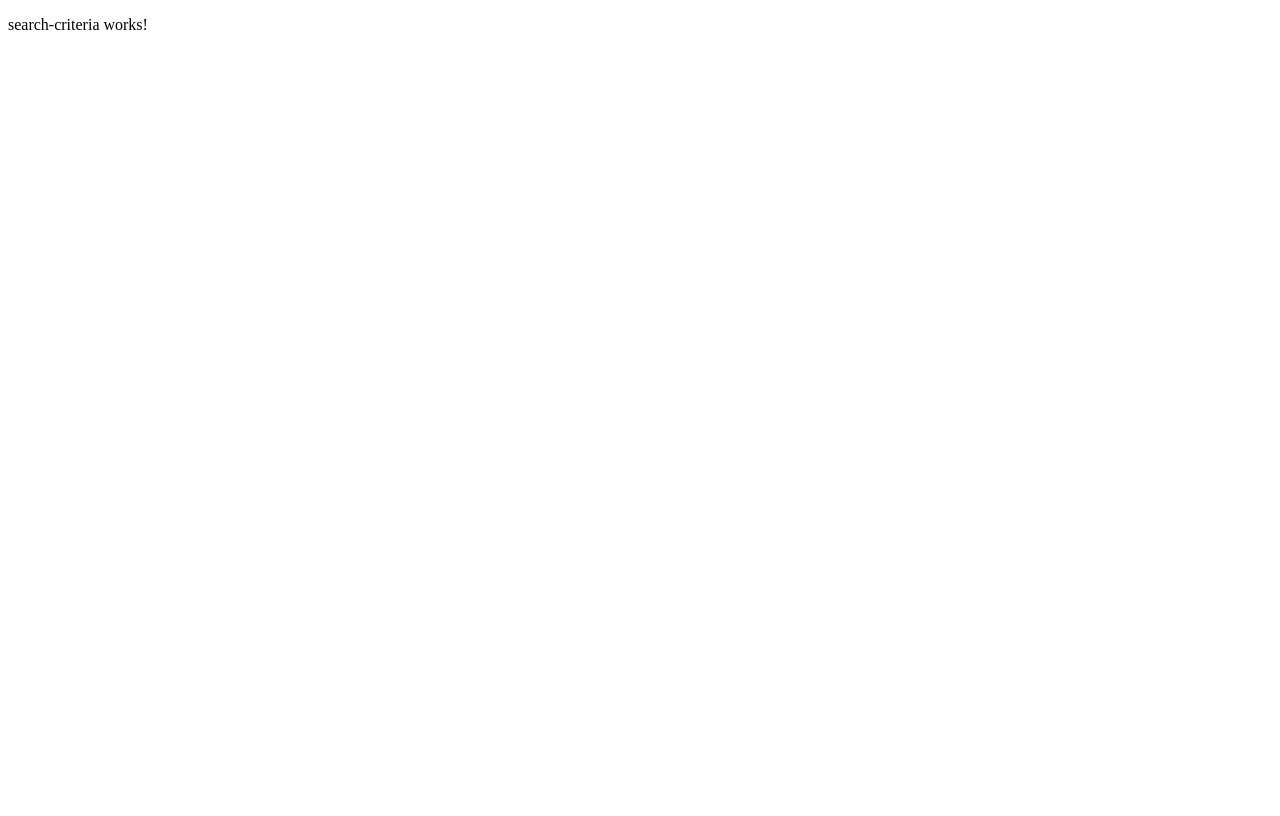
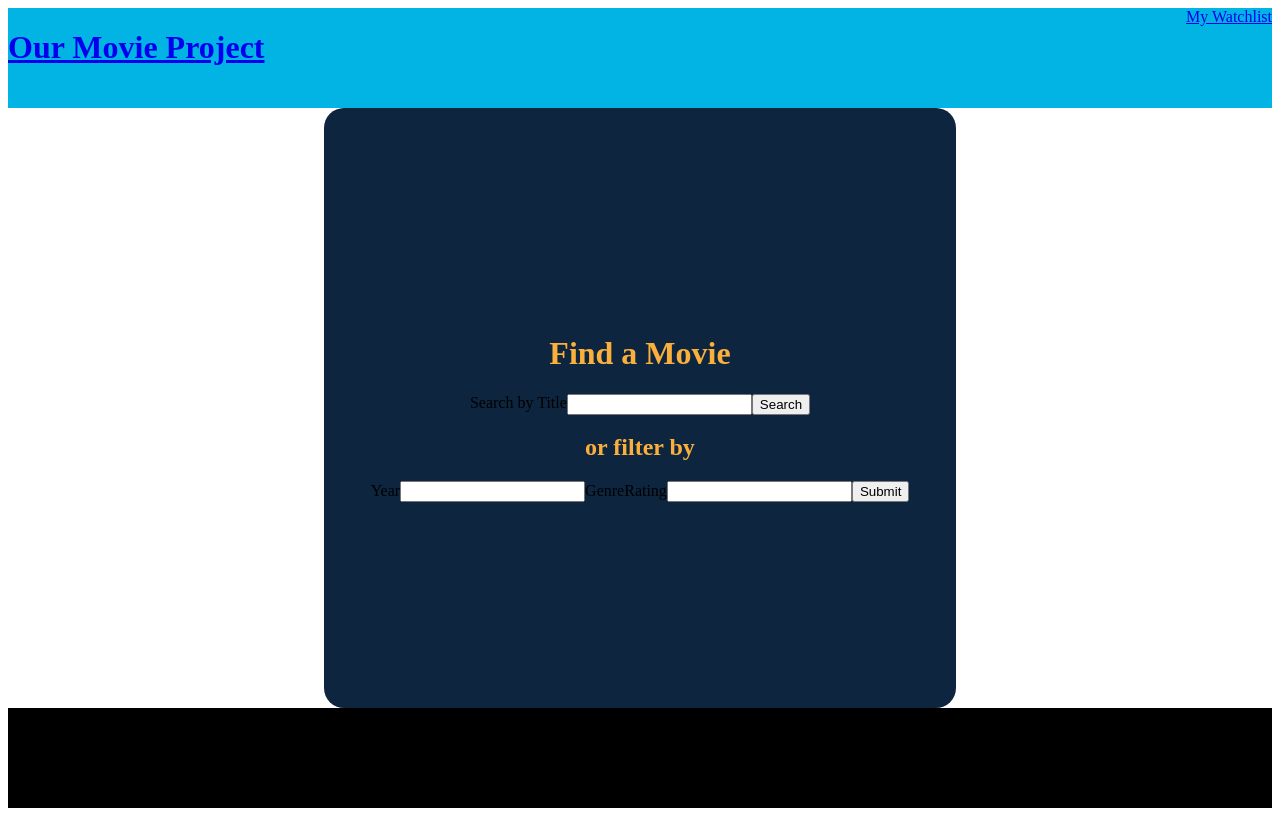
Before and after one commit to KDuke33/Agular-Movie-Project, an Angular app: page /search-criteria in a window 1280 px wide. Built offline with nearby package versions, Linux system fonts and the light colour scheme.

Commit message:
updated components and added html css

```diff
--- a/src/app/app-routing.module.ts
+++ b/src/app/app-routing.module.ts
@@ -5,8 +5,9 @@ import { SearchCriteriaComponent } from './search-criteria/search-criteria.compo
 import { WatchListComponent } from './watch-list/watch-list.component';
 
 const routes: Routes = [
+  { path: "search-criteria", component: SearchCriteriaComponent },
   { path: "movie-list", component: MovieListComponent },
-  { path: "watchlist-page", component: WatchListComponent },
+  { path: "watch-list", component: WatchListComponent },
   { path: "", redirectTo: "/search-criteria", pathMatch: "full" },
   { path: "**", component: SearchCriteriaComponent}
 ];
--- a/src/app/app.component.css
+++ b/src/app/app.component.css
@@ -0,0 +1,11 @@
+header {
+    background-color: #01b4e4;
+    height: 100px;
+    display: flex;
+    justify-content: space-between;
+}
+
+footer {
+    background-color: black;
+    height: 100px;
+}
--- a/src/app/app.component.html
+++ b/src/app/app.component.html
@@ -1,4 +1,11 @@
+<header>
+    <h1><a routerLink="/search-criteria">Our Movie Project</a></h1>
+    <nav><a routerLink="/watch-list">My Watchlist</a> </nav>
+</header>
+<div class="body">
 <router-outlet></router-outlet>
+</div>
+<footer></footer>
 
 
 <!-- <div>
--- a/src/app/model/movie.ts
+++ b/src/app/model/movie.ts
@@ -3,4 +3,5 @@ export interface Movie {
     description: string;
     year: number;
     rating: number;
+    genre: string;
 }
--- a/src/app/movie-list/movie-list.component.html
+++ b/src/app/movie-list/movie-list.component.html
@@ -1,15 +1,4 @@
-<form #form="ngForm" (ngSubmit)="getMovieByTitle(form)">
-    <label for="title">Title</label>
-    <input type="text" name="title" id="title" ngModel>
-    <button>Search</button>
-</form>
 
-
-<form #formData="ngForm" (ngSubmit)="submitForm(formData)">
-    <label for="year">Year</label>
-    <input type="number" name="year" id="year" ngModel>
-    <button>Submit</button>
-</form>
 
 <div class="movies-wrapper">
     <div (click)="showInfo(i)" *ngFor="let movie of movieData; index as i" class="single-movie">
--- a/src/app/movie-list/movie-list.component.ts
+++ b/src/app/movie-list/movie-list.component.ts
@@ -14,26 +14,23 @@ showPopup: any = 21
   constructor(private service: MovieServiceService) { }
 
   ngOnInit(): void {
-    this.service.getMovieYear(2000, 8).subscribe((data: any) => {
-      // console.log(data.results)
-      this.movieData = data.results
-    })
+    // getMovieByTitle(form: NgForm){
+    //   this.service.getMovieTitle(form.value.title).subscribe((res: any) => {
+    //     this.movieData = res.results
+    //     console.log(this.movieData)
+    //   })
+    // }
   }
-  getMovieByTitle(form: NgForm){
-    this.service.getMovieTitle(form.value.title).subscribe((res: any) => {
-      this.movieData = res.results
-      console.log(this.movieData)
-    })
-  }
+
 showInfo(i: number){
   this.showPopup = i
 }
-  submitForm(form: NgForm){
-    console.log(form)
-    this.service.getMovieYear(Number(form.value.year)).subscribe(response => {
-      this.movieData = response
-      console.log(this.movieData)
-    })
-  }
+  // submitForm(form: NgForm){
+  //   console.log(form)
+  //   this.service.getMovieYear(Number(form.value.year)).subscribe(response => {
+  //     this.movieData = response
+  //     console.log(this.movieData)
+  //   })
+  // }
 
 }
--- a/src/app/search-criteria/search-criteria.component.css
+++ b/src/app/search-criteria/search-criteria.component.css
@@ -0,0 +1,21 @@
+.formContainer {
+    background-color: #0d253f;
+    border-radius: 20px;
+    display: flex;
+    justify-content: center;
+    width: 50%;
+    height: 75vh;
+    margin: auto;
+    flex-direction: column;
+    text-align: center;
+}
+
+h1, h2 {
+    color: #fbb03b;
+}
+
+
+.titleForm {
+    display: flex;
+    justify-content: center;
+}
--- a/src/app/search-criteria/search-criteria.component.html
+++ b/src/app/search-criteria/search-criteria.component.html
@@ -1 +1,21 @@
-<p>search-criteria works!</p>
+<div class="formContainer">
+    <h1>Find a Movie</h1>
+<form class="titleForm" #form="ngForm" (ngSubmit)="getMovieByTitle(form)">
+    <label for="title">Search by Title</label>
+    <input type="text" name="title" id="title" ngModel>
+    <button>Search</button>
+</form>
+
+<h2>or filter by</h2>
+
+<form class="filterForm" #formData="ngForm" (ngSubmit)="submitForm(formData)">
+    <label for="year">Year</label>
+    <input type="number" name="year" id="year" ngModel>
+    <label for="genre">Genre</label>
+    <!-- <select name="genre" id="genre" ngModel>
+        <option *ngFor = "let genre of genre" value = "{{ genre.id }}" >{{genre.name}}</option> -->
+    <label for="rating">Rating</label>
+    <input type="number" name="rating" id="rating" ngModel>
+    <button>Submit</button>
+<!-- </form> -->
+<!-- </div> -->
--- a/src/app/search-criteria/search-criteria.component.ts
+++ b/src/app/search-criteria/search-criteria.component.ts
@@ -1,4 +1,6 @@
 import { Component, OnInit } from '@angular/core';
+import { NgForm } from '@angular/forms';
+import { MovieServiceService } from '../service/movie-service.service';
 
 @Component({
   selector: 'app-search-criteria',
@@ -6,10 +8,30 @@ import { Component, OnInit } from '@angular/core';
   styleUrls: ['./search-criteria.component.css']
 })
 export class SearchCriteriaComponent implements OnInit {
+  movieData: any;
+  input: any;
+  // showPopup: any = 21
+    constructor(private service: MovieServiceService) { }
 
-  constructor() { }
+    ngOnInit(): void {
+      // this.service.getMovieYear(2000, 8).subscribe((data: any) => {
+      //   // console.log(data.results)
+      //   this.movieData = data.results
+      // })
+    }
 
-  ngOnInit(): void {
+  getMovieByTitle(form: NgForm){
+    this.service.getMovieTitle(form.value.title).subscribe((res: any) => {
+      this.movieData = res.results
+      console.log(this.movieData)
+    })
   }
 
+  submitForm(form: NgForm){
+    // console.log(form)
+    this.service.getMovieYear((form.value.year, form.value.genre, form.value.rating)).subscribe(response => {
+      this.movieData = response
+      console.log(this.movieData)
+    })
+  }
 }
--- a/src/app/service/movie-service.service.ts
+++ b/src/app/service/movie-service.service.ts
@@ -13,9 +13,9 @@ export class MovieServiceService {
 
   constructor(private http: HttpClient) { }
 
-  getMovieYear(yearInput: any, rating?: any): Observable<any> {
+  getMovieYear(year: any, rating?: any): Observable<any> {
     return this.http.get(this.apiURL, {
-      params: {primary_release_year: yearInput, ["vote_average.gte"]: rating},
+      params: {api_key: this.apiKey, primary_release_year: year, ["vote_average.gte"]: rating},
     })
   }
   getMovieTitle(title: string){
```
Also changed, not shown: src/assets/movie_poster.jpg (added).
